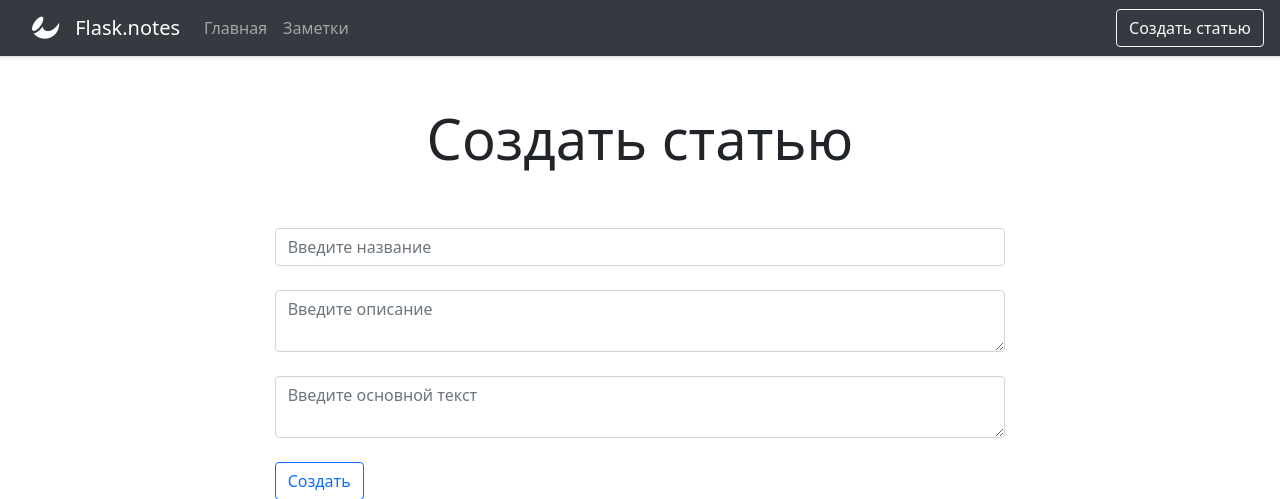
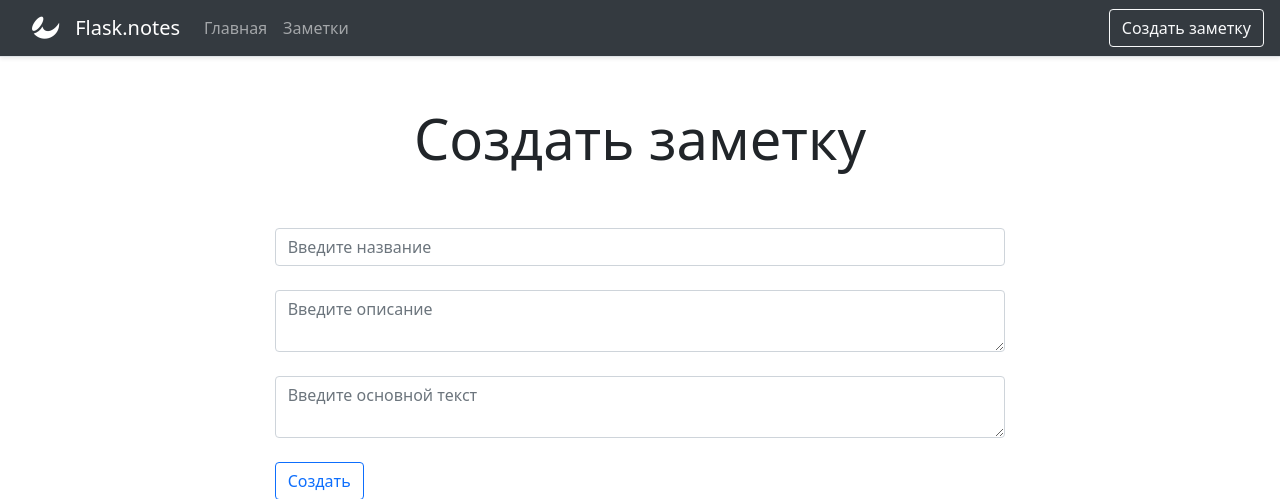
Before and after one commit to Petrakan/petrakan-flask-app, a Flask app: page /create_article in a window 1280 px wide. Shown: the top 499 px of the page. Run offline with Flask 2, Linux system fonts and the light colour scheme; some libraries are stand-ins or nearby versions.

Commit message:
last commit

```diff
--- a/templates/base.html
+++ b/templates/base.html
@@ -27,7 +27,7 @@
             <!-- <a class="nav-link" href="/about">О нас</a> -->
           <!-- </li> -->
         </ul>
-        <a class="btn btn-outline-light ml-auto" href="/create_article">Создать статью</a>
+        <a class="btn btn-outline-light ml-auto" href="/create_article">Создать заметку</a>
       </div>
       </div>
     </nav>
--- a/templates/create_article.html
+++ b/templates/create_article.html
@@ -4,7 +4,7 @@
 
 {%block content%}
 <div class="container">
-  <h1 class="pt-5 display-4 text-center">Создать статью</h1>
+  <h1 class="pt-5 display-4 text-center">Создать заметку</h1>
   <div class="row justify-content-center">
   <div class="col-md-8">
   <form class="pt-5" method="post">
```
